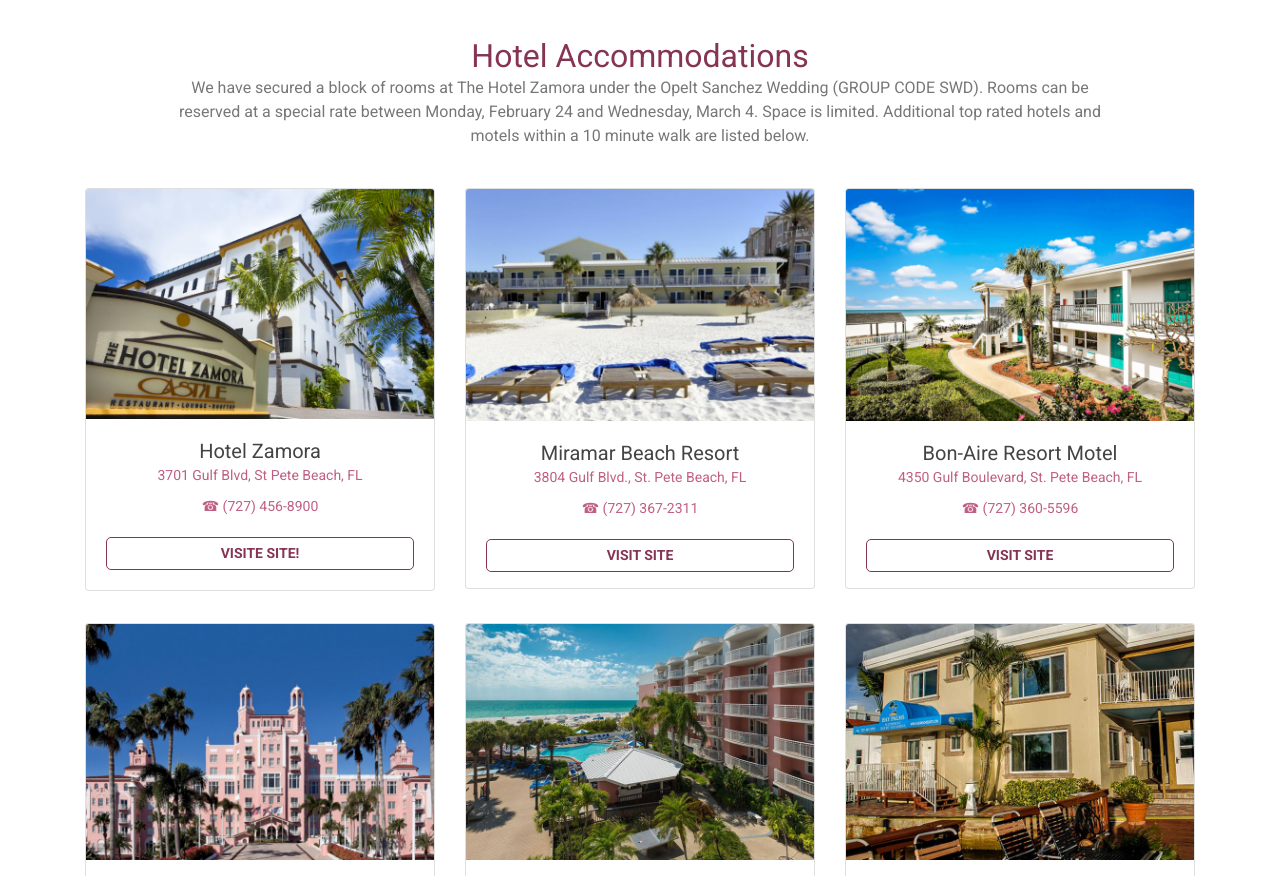
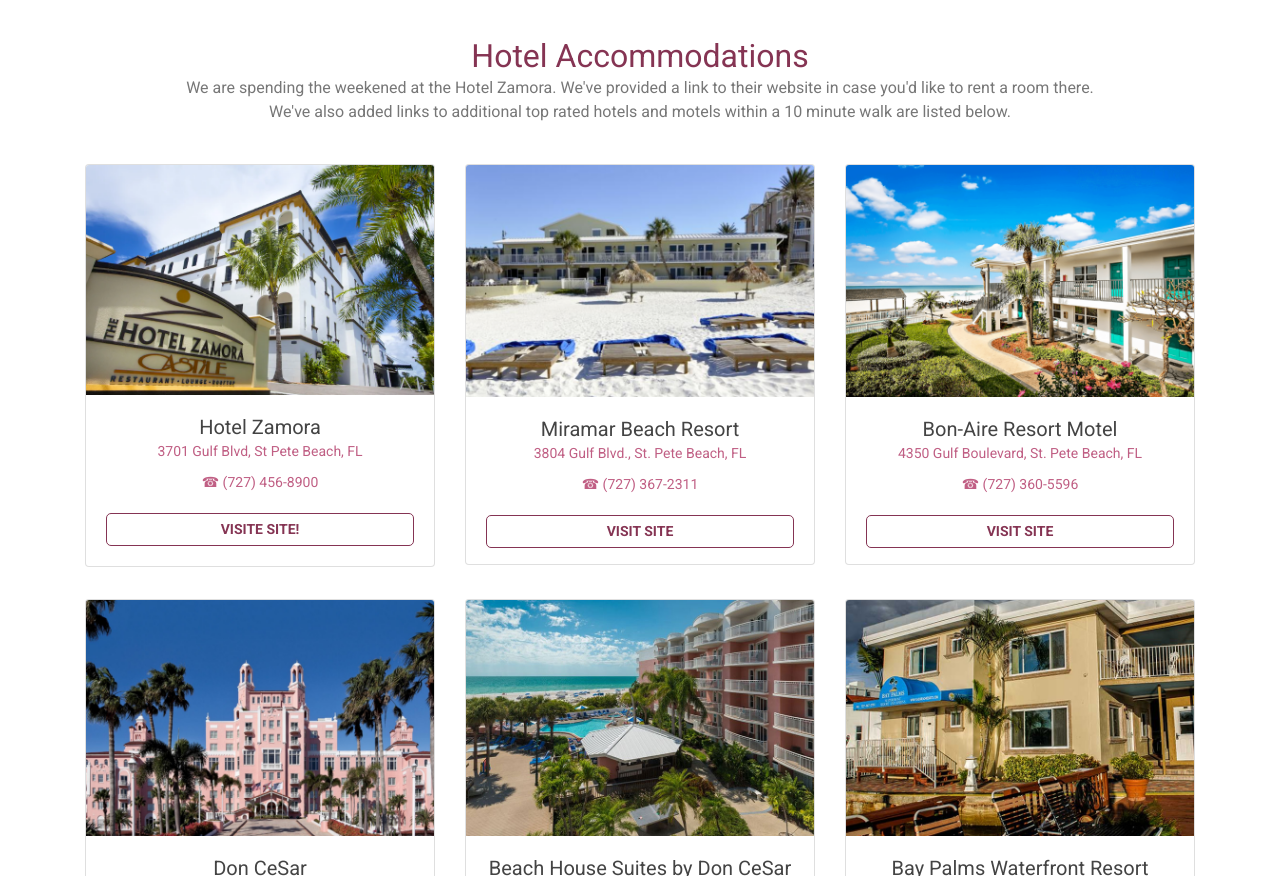
Before and after one commit to marcsanchez1/lomaWeddingNew, a plain HTML site: page travel.html in a window 1280 px wide. Shown: the part 1639-2515 px from the top of the page. Drawn offline with nearby package versions, Linux system fonts and the light colour scheme; some packages are replaced by stand-ins of ours; a script that the page names is missing; a web font is replaced by a local one.

Commit message:
Updated verbiage for Hotel Accomodations

```diff
--- a/travel.html
+++ b/travel.html
@@ -158,7 +158,7 @@
     <!-- HOTEL ACCOMMODATIONS -->
     <section class="travel-sections">
       <h2>Hotel Accommodations</h2>
-      <p class="section-info">We have secured a block of rooms at The Hotel Zamora under the Opelt Sanchez Wedding (GROUP CODE SWD). Rooms can be reserved at a special rate between Monday, February 24 and Wednesday, March 4. Space is limited. Additional top rated hotels and motels within a 10 minute walk are listed below.</p>
+      <p class="section-info">We are spending the weekened at the Hotel Zamora. We've provided a link to their website in case you'd like to rent a room there. We've also added links to additional top rated hotels and motels within a 10 minute walk are listed below.</p>
       <div class="sections">
         <div class="container">
           <div class="row">
```
